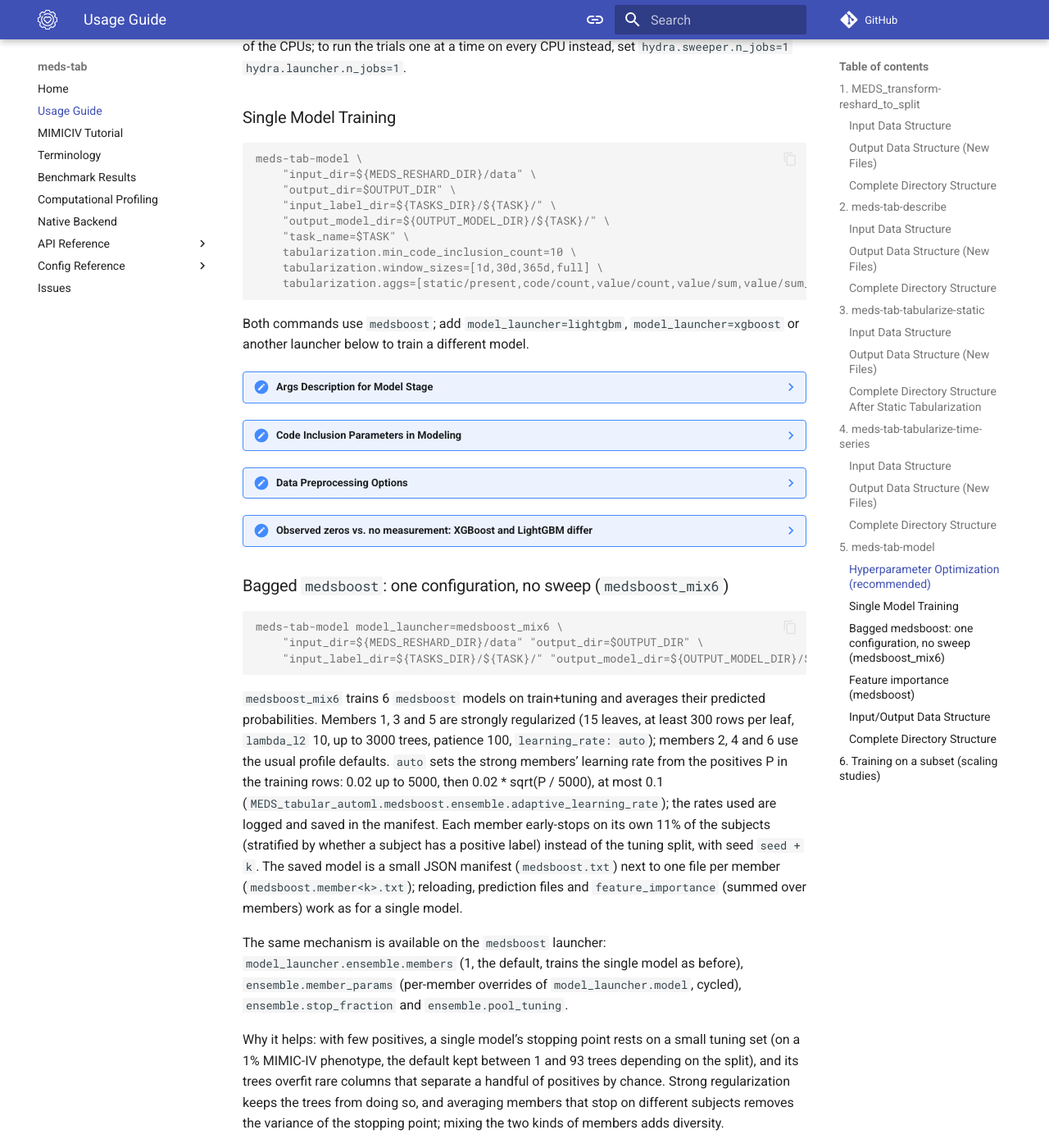
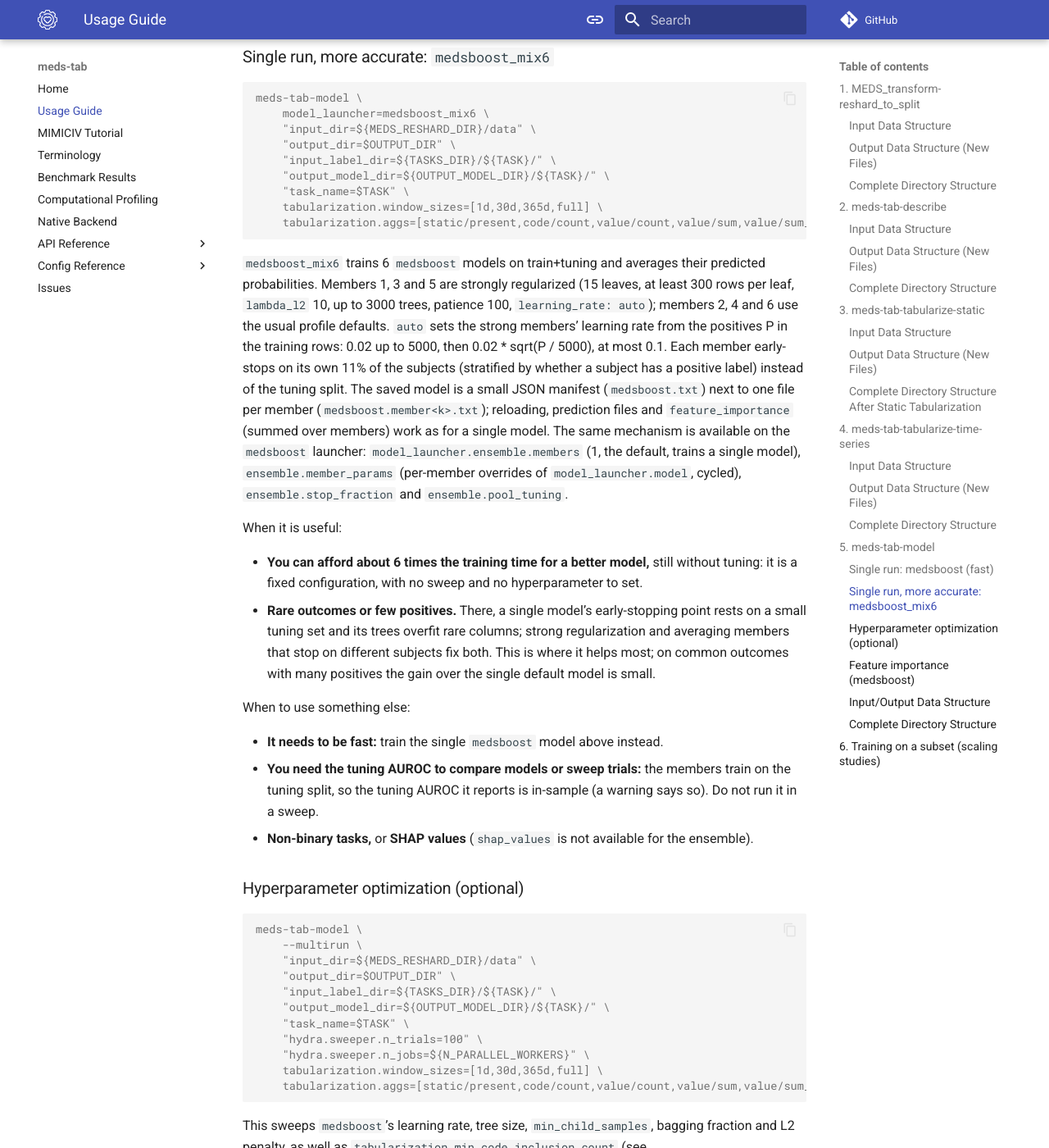
Before and after one commit to mmcdermott/MEDS_Tabular_AutoML, an MkDocs documentation site: the page built from docs/usage_guide.md, in a window 1280 px wide and 1400 px high, scrolled down 9157 px. Shown: the whole window at 82% size. Built offline with MkDocs 1.6.1 and Material for MkDocs 9.7.7, drawn with Linux system fonts in a browser that asks for light colours; comment, search, counter and statistics services are not loaded; some of the changed text lies outside the part shown.

Commit message:
docs: recommend a single run without tuning (medsboost, or medsboost_mix6)
The model stage now recommends training once, with no hyperparameter
sweep: the single default medsboost model when it needs to be fast,
otherwise model_launcher=medsboost_mix6, more accurate especially on
rare outcomes for about 6x the training time. The sweep becomes
optional. The mix6 section says when it is useful and when to use
something else instead of listing study results; its command now passes
the same windows and aggregations as the guide's tabularization
examples.

Co-Authored-By: Claude Opus 5.5 <noreply@anthropic.com>
Claude-Session: https://claude.ai/code/session_01NJQdbGeHirAFJJNYLVKhdg

````diff
--- a/docs/usage_guide.md
+++ b/docs/usage_guide.md
@@ -451,14 +451,16 @@ OUTPUT_DIR/tabularize/
 
 Trains a tabular model on the task's tabularized data (read from `${output_dir}/tabularize`) and its labels (`input_label_dir`). The system incorporates extended memory support through sequential shard loading during training and efficient data loading through custom iterators.
 
-!!! tip "Recommended: `medsboost` with a hyperparameter sweep"
+!!! tip "Recommended: a single run, no tuning: `medsboost`, or `medsboost_mix6` for better accuracy"
 
     The default model launcher is `medsboost` (called `sparsegb` in MEDS-Tab 0.4.0; that name still works but
-    is deprecated), MEDS-Tab's own gradient-boosted trees for wide, sparse
-    tabularized data. On the MIMIC-IV MG tasks it trains about 10x faster than LightGBM at the same held-out
-    AUROC. Run it as a hyperparameter sweep (below). The data loader caches each split's matrix on its first
-    load (`data_loading_params.cache_matrices`, on by default), so later trials do not re-read the
-    tabularized files, whatever code threshold they draw.
+    is deprecated), MEDS-Tab's own gradient-boosted trees for wide, sparse tabularized data. On the MIMIC-IV MG
+    tasks it trains about 10x faster than LightGBM at the same held-out AUROC. Train it once, with no
+    hyperparameter sweep: the single default model when it needs to be fast, otherwise its bagged preset
+    `model_launcher=medsboost_mix6`, which is more accurate, especially on rare outcomes, for about 6 times the
+    training time. A sweep remains available (see "Hyperparameter optimization"); the data loader caches each
+    split's matrix on its first load (`data_loading_params.cache_matrices`, on by default), so later trials do
+    not re-read the tabularized files.
 
     Its default hyperparameters depend on the task: with `profile: auto` (the default), a task whose training
     prevalence is at most 3% trains with smaller, more regularized trees and a lower learning rate (the
@@ -479,7 +481,66 @@ Trains a tabular model on the task's tabularized data (read from `${output_dir}/
 
     `medsboost` handles binary tasks. For other tasks, use `xgboost` or `lightgbm`.
 
-### Hyperparameter Optimization (recommended)
+### Single run: `medsboost` (fast)
+
+```console
+meds-tab-model \
+    "input_dir=${MEDS_RESHARD_DIR}/data" \
+    "output_dir=$OUTPUT_DIR" \
+    "input_label_dir=${TASKS_DIR}/${TASK}/" \
+    "output_model_dir=${OUTPUT_MODEL_DIR}/${TASK}/" \
+    "task_name=$TASK" \
+    tabularization.min_code_inclusion_count=10 \
+    tabularization.window_sizes=[1d,30d,365d,full] \
+    tabularization.aggs=[static/present,code/count,value/count,value/sum,value/sum_sqd,value/min,value/max]
+```
+
+`tabularization.window_sizes` and `tabularization.aggs` must match the ones used to tabularize (here, the
+examples above). This command uses `medsboost`; add `model_launcher=lightgbm`, `model_launcher=xgboost` or
+another launcher listed below to train a different model.
+
+### Single run, more accurate: `medsboost_mix6`
+
+```console
+meds-tab-model \
+    model_launcher=medsboost_mix6 \
+    "input_dir=${MEDS_RESHARD_DIR}/data" \
+    "output_dir=$OUTPUT_DIR" \
+    "input_label_dir=${TASKS_DIR}/${TASK}/" \
+    "output_model_dir=${OUTPUT_MODEL_DIR}/${TASK}/" \
+    "task_name=$TASK" \
+    tabularization.window_sizes=[1d,30d,365d,full] \
+    tabularization.aggs=[static/present,code/count,value/count,value/sum,value/sum_sqd,value/min,value/max]
+```
+
+`medsboost_mix6` trains 6 `medsboost` models on train+tuning and averages their predicted probabilities. Members
+1, 3 and 5 are strongly regularized (15 leaves, at least 300 rows per leaf, `lambda_l2` 10, up to 3000 trees,
+patience 100, `learning_rate: auto`); members 2, 4 and 6 use the usual profile defaults. `auto` sets the strong
+members' learning rate from the positives P in the training rows: 0.02 up to 5000, then 0.02 * sqrt(P / 5000),
+at most 0.1. Each member early-stops on its own 11% of the subjects (stratified by whether a subject has a
+positive label) instead of the tuning split. The saved model is a small JSON manifest (`medsboost.txt`) next to
+one file per member (`medsboost.member<k>.txt`); reloading, prediction files and `feature_importance` (summed
+over members) work as for a single model. The same mechanism is available on the `medsboost` launcher:
+`model_launcher.ensemble.members` (1, the default, trains a single model), `ensemble.member_params` (per-member
+overrides of `model_launcher.model`, cycled), `ensemble.stop_fraction` and `ensemble.pool_tuning`.
+
+When it is useful:
+
+- **You can afford about 6 times the training time for a better model,** still without tuning: it is a fixed
+    configuration, with no sweep and no hyperparameter to set.
+- **Rare outcomes or few positives.** There, a single model's early-stopping point rests on a small tuning set
+    and its trees overfit rare columns; strong regularization and averaging members that stop on different
+    subjects fix both. This is where it helps most; on common outcomes with many positives the gain over the
+    single default model is small.
+
+When to use something else:
+
+- **It needs to be fast:** train the single `medsboost` model above instead.
+- **You need the tuning AUROC to compare models or sweep trials:** the members train on the tuning split, so the
+    tuning AUROC it reports is in-sample (a warning says so). Do not run it in a sweep.
+- **Non-binary tasks,** or **SHAP values** (`shap_values` is not available for the ensemble).
+
+### Hyperparameter optimization (optional)
 
 ```console
 meds-tab-model \
@@ -502,23 +563,6 @@ Do not pass `tabularization.min_code_inclusion_count` on the command line here:
 is fixed at that value. Each of the `N_PARALLEL_WORKERS` parallel trials uses its share of the CPUs; to run the
 trials one at a time on every CPU instead, set `hydra.sweeper.n_jobs=1 hydra.launcher.n_jobs=1`.
 
-### Single Model Training
-
-```console
-meds-tab-model \
-    "input_dir=${MEDS_RESHARD_DIR}/data" \
-    "output_dir=$OUTPUT_DIR" \
-    "input_label_dir=${TASKS_DIR}/${TASK}/" \
-    "output_model_dir=${OUTPUT_MODEL_DIR}/${TASK}/" \
-    "task_name=$TASK" \
-    tabularization.min_code_inclusion_count=10 \
-    tabularization.window_sizes=[1d,30d,365d,full] \
-    tabularization.aggs=[static/present,code/count,value/count,value/sum,value/sum_sqd,value/min,value/max]
-```
-
-Both commands use `medsboost`; add `model_launcher=lightgbm`, `model_launcher=xgboost` or another launcher
-below to train a different model.
-
 ??? note "Args Description for Model Stage"
 
     - `model_launcher`: `medsboost` (default), or one of `lightgbm`, `xgboost`, `knn_classifier`, `logistic_regression`, `random_forest_classifier`, `sgd_classifier`
@@ -531,7 +575,7 @@ below to train a different model.
     - `hydra.launcher.n_jobs`: Number of joblib worker processes (all CPUs by default). Each worker is started with `OMP_NUM_THREADS` set to the CPU count divided by this number, which caps the threads of medsboost (with its default `model_launcher.model.threads=0`), XGBoost and LightGBM. To run trials one at a time on many threads, set it to 1 along with `hydra.sweeper.n_jobs=1`; for XGBoost and LightGBM, also set `model_launcher.model.nthread` (XGBoost) or `model_launcher.model.num_threads` (LightGBM).
     - GPU training: `model_launcher.model.device=cuda` (XGBoost, with a CUDA build) or `model_launcher.model.device_type=gpu` (LightGBM; the pip wheels include this OpenCL backend on Linux and Windows). LightGBM's CUDA backend, `device_type=cuda`, needs a source build: `pip install lightgbm --no-binary lightgbm --config-settings=cmake.define.USE_CUDA=ON`.
     - `medsboost` (the default launcher): MEDS-Tab's own gradient-boosted trees for wide, sparse tabularized data, about 10x faster than LightGBM at equal AUROC on the MIMIC-IV MG tasks. It needs the compiled library (a source install with a C++17 compiler and OpenMP; see the tip above) and handles binary tasks. Each tree uses one window per (code, aggregation), drawn from precomputed layouts (`model_launcher.model.layouts`), and half the training rows: GOSS keeps the 30% with the largest gradients plus a random 20% of the rest (`model_launcher.model.goss_top` / `goss_other`; `goss_top=0` uses `bagging_fraction`).
-    - A swept parameter given a value on the command line is fixed at that value. Every model launcher's sweep space includes `tabularization.min_code_inclusion_count`; leave it off the command line, as in the recommended command above, to let the sweep search it.
+    - A swept parameter given a value on the command line is fixed at that value. Every model launcher's sweep space includes `tabularization.min_code_inclusion_count`; leave it off the command line, as in the sweep command above, to let the sweep search it.
     - `data_loading_params.cache_matrices` (on by default): caches each split's matrix, with every tabularized column, under `cache_dir` (default `<output_dir>/.cache`) the first time it is loaded. Later loads, such as the other trials of a sweep, read the cache and apply their own code filter instead of reading and stacking every block again. The data is the same as without it. It costs about one more copy of the task's tabularized data on disk (3.8 GB for MIMIC-IV MG1), is rebuilt when the tabularized files or labels change, and is not used with an imputer or a normalizer. Set `data_loading_params.cache_matrices=false` to save the disk space; delete `<output_dir>/.cache/matrices` to reclaim it.
 
 ??? note "Code Inclusion Parameters in Modeling"
@@ -582,83 +626,6 @@ below to train a different model.
     of 0.64 from the value column alone and 0.78 once the count column was added; XGBoost reached 0.77 from
     the value column alone. Without `value/count`, or for `static/mean` (pair it with `static/present`),
     prefer XGBoost or add an observation indicator if the distinction matters for your task.
-
-### Bagged `medsboost`: one configuration, no sweep (`medsboost_mix6`)
-
-```console
-meds-tab-model model_launcher=medsboost_mix6 \
-    "input_dir=${MEDS_RESHARD_DIR}/data" "output_dir=$OUTPUT_DIR" \
-    "input_label_dir=${TASKS_DIR}/${TASK}/" "output_model_dir=${OUTPUT_MODEL_DIR}/${TASK}/" "task_name=$TASK"
-```
-
-`medsboost_mix6` trains 6 `medsboost` models on train+tuning and averages their predicted probabilities. Members
-1, 3 and 5 are strongly regularized (15 leaves, at least 300 rows per leaf, `lambda_l2` 10, up to 3000 trees,
-patience 100, `learning_rate: auto`); members 2, 4 and 6 use the usual profile defaults. `auto` sets the strong
-members' learning rate from the positives P in the training rows: 0.02 up to 5000, then 0.02 * sqrt(P / 5000),
-at most 0.1 (`MEDS_tabular_automl.medsboost.ensemble.adaptive_learning_rate`); the rates used are logged and saved
-in the manifest. Each member early-stops on
-its own 11% of the subjects (stratified by whether a subject has a positive label) instead of the tuning split,
-with seed `seed + k`. The saved model is a small JSON manifest (`medsboost.txt`) next to one file per member
-(`medsboost.member<k>.txt`); reloading, prediction files and `feature_importance` (summed over members) work as
-for a single model.
-
-The same mechanism is available on the `medsboost` launcher: `model_launcher.ensemble.members` (1, the default,
-trains the single model as before), `ensemble.member_params` (per-member overrides of `model_launcher.model`,
-cycled), `ensemble.stop_fraction` and `ensemble.pool_tuning`.
-
-Why it helps: with few positives, a single model's stopping point rests on a small tuning set (on a 1% MIMIC-IV
-phenotype, the default kept between 1 and 93 trees depending on the split), and its trees overfit rare columns
-that separate a handful of positives by chance. Strong regularization keeps the trees from doing so, and
-averaging members that stop on different subjects removes the variance of the stopping point; mixing the two
-kinds of members adds diversity.
-
-Evidence. The configuration was chosen by subject-grouped 5-fold cross-validation on train+tuning of three
-MIMIC-IV phenotypes (meds_v0.6, default tabularization), and beat the single default model on all 30 fold
-comparisons (2 fold seeds):
-
-| CV AUROC (seed 0 / seed 1) | MASLD (1.3%)  | Stroke (0.9%) | AMI (4.1%)    |
-| -------------------------- | ------------- | ------------- | ------------- |
-| default `medsboost`        | 0.701 / 0.684 | 0.782 / 0.768 | 0.788 / 0.796 |
-| `medsboost_mix6`           | 0.750 / 0.754 | 0.805 / 0.793 | 0.809 / 0.810 |
-
-It was then validated once on held-out data, including three patient-outcome tasks never used to choose it
-(95% CIs from 1000 patient-level bootstrap resamples; the difference is paired). These runs used a fixed strong
-learning rate of 0.02; with `auto` the three phenotypes are unchanged (fewer than 5000 training positives),
-while mortality, long stay and readmission would use about 0.025, 0.084 and 0.082:
-
-| Held-out AUROC        | Positive patients | default | `medsboost_mix6` | difference [95% CI]    |
-| --------------------- | ----------------- | ------- | ---------------- | ---------------------- |
-| AMI                   | 150               | 0.817   | 0.842            | +0.025 [0.012, 0.036]  |
-| Stroke                | 39                | 0.692   | 0.724            | +0.032 [-0.009, 0.062] |
-| MASLD                 | 68                | 0.684   | 0.691            | +0.007 [-0.028, 0.036] |
-| In-hospital mortality | 845               | 0.938   | 0.939            | +0.002 [0.000, 0.003]  |
-| Long length of stay   | 6287              | 0.832   | 0.833            | +0.001 [-0.000, 0.002] |
-| 30-day readmission    | 4087              | 0.767   | 0.769            | +0.002 [0.001, 0.004]  |
-
-The `auto` learning rate was studied and then validated on a second suite: 7 MIMIC-IV clinical tasks (a
-different MEDS build, ACES labels) never used before, with 616 to 210k training positives. On the tuning split, the
-strong members never reached the 3000-tree cap below about 9k positives, but did on length of stay (70%
-prevalence), where letting them converge gained AUROC. On held-out data (paired patient bootstrap):
-
-| Held-out AUROC          | Train+tuning positives | Positive patients | default | mix6, lr 0.02 | mix6, `auto` (lr) | `auto` - 0.02          | `auto` - default       |
-| ----------------------- | ---------------------- | ----------------- | ------- | ------------- | ----------------- | ---------------------- | ---------------------- |
-| Invasive ventilation    | 696                    | 69                | 0.888   | 0.903         | 0.903 (0.020)     | 0                      | +0.015 [0.004, 0.027]  |
-| Respiratory failure     | 2096                   | 222               | 0.896   | 0.907         | 0.907 (0.020)     | 0                      | +0.012 [0.005, 0.019]  |
-| ICU mortality           | 3866                   | 423               | 0.881   | 0.888         | 0.888 (0.020)     | 0                      | +0.007 [0.002, 0.013]  |
-| AKI                     | 5341                   | 521               | 0.855   | 0.866         | 0.866 (0.021)     | -0.000 [-0.001, 0.000] | +0.011 [0.006, 0.016]  |
-| Thrombocytopenia        | 7473                   | 765               | 0.930   | 0.935         | 0.935 (0.025)     | +0.000 [0.000, 0.001]  | +0.005 [0.003, 0.007]  |
-| Hyponatremia            | 9956                   | 1065              | 0.816   | 0.822         | 0.822 (0.028)     | +0.000 [-0.000, 0.001] | +0.005 [0.001, 0.009]  |
-| Discharge within 7 days | 210381                 | 12736             | 0.826   | 0.826         | 0.827 (0.100)     | +0.001 [0.001, 0.002]  | +0.001 [-0.000, 0.002] |
-
-On the last task, lr 0.02 kept the strong members at the cap (3000 trees) and gained nothing over the default,
-while `auto` converged in 1200-1300 trees, gained 0.0011 AUROC and trained 29% faster (847 s instead of 1189 s on
-6 threads).
-
-Use it for a single run, not in a sweep: the members train on the tuning split, so the tuning AUROC that
-`meds-tab-model` reports (and a sweep optimizes) is in-sample; a warning says so. Training costs about 6 times
-the single model's (on 12 threads: 72-86 s instead of about 11 s on 100k-label phenotypes, 10-13 min instead of
-1-1.5 min on 300-380k-label outcomes with lr 0.02; `auto` cuts this on such tasks). `shap_values` is not
-available for the ensemble.
 
 ### Feature importance (`medsboost`)
 
````
